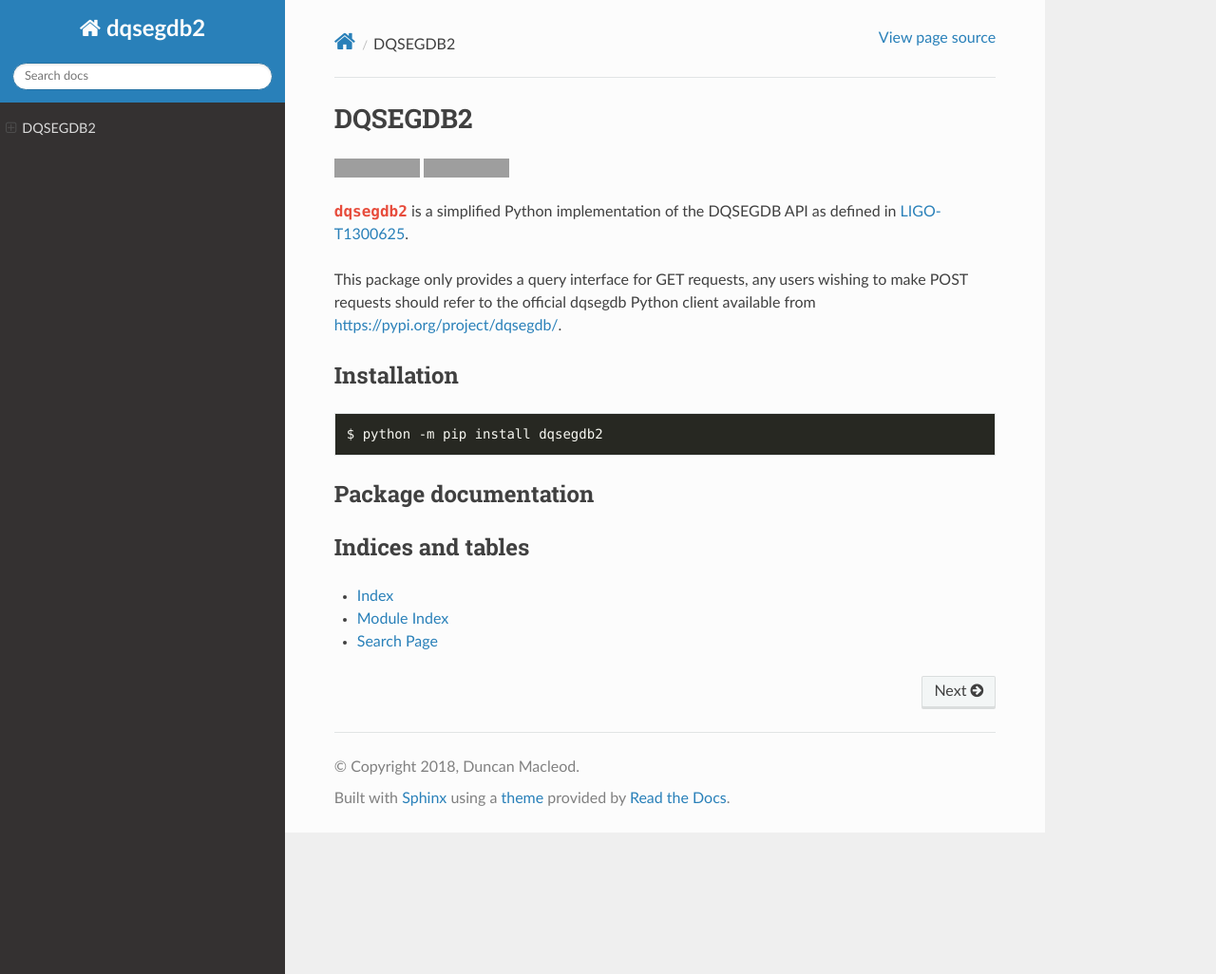
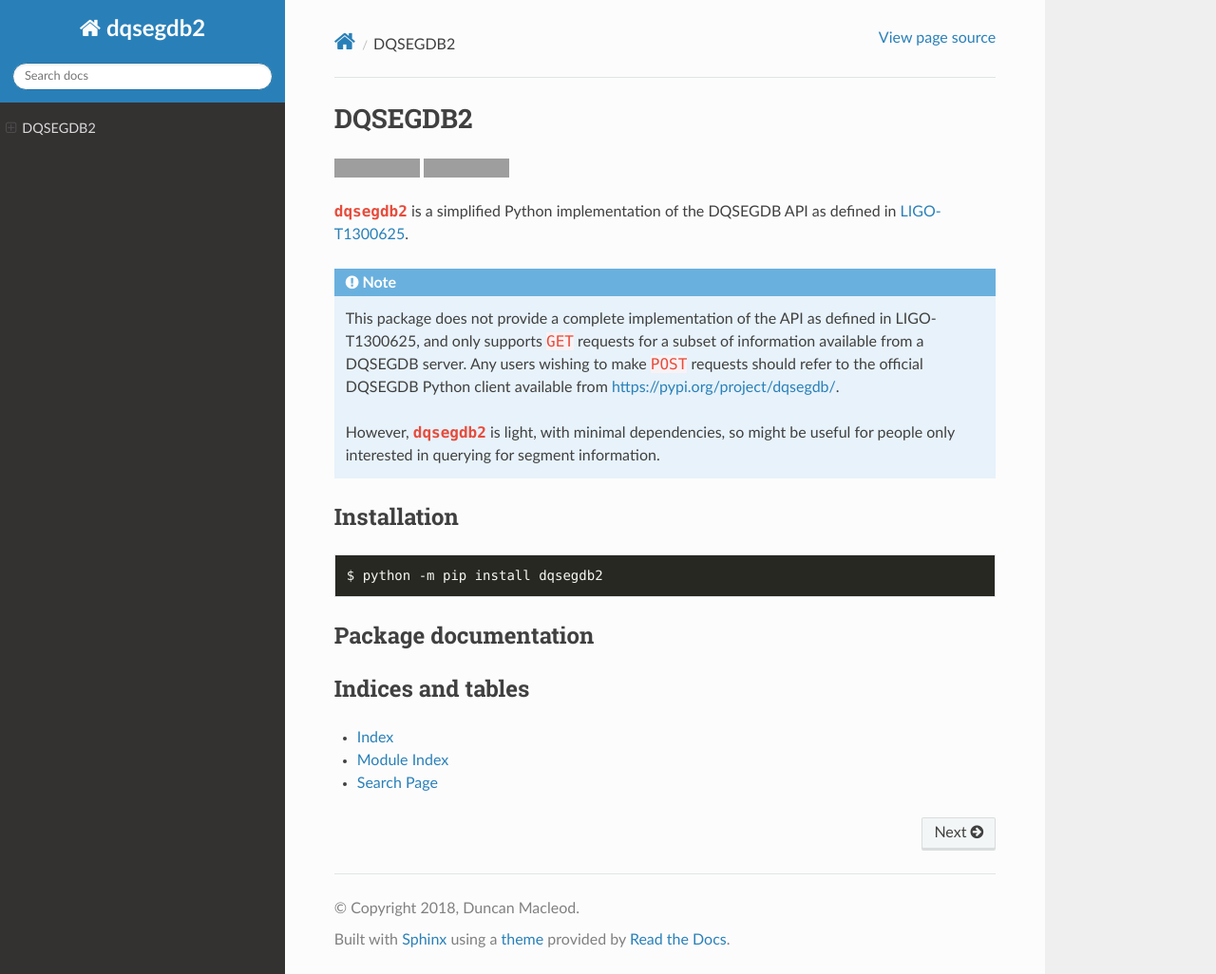
Before and after one commit to duncanmmacleod/dqsegdb2, a Sphinx documentation site: the page built from docs/index.rst, in a window 1280 px wide and 1026 px high. Shown: the whole window at 95% size. Built offline with Sphinx 7.4.7 and the Read the Docs theme 2.0.0, drawn with Linux system fonts in a browser that asks for light colours; grey boxes are pictures that could not be loaded.

Commit message:
docs: added note about relationship to dqsegdb

```diff
--- a/docs/index.rst
+++ b/docs/index.rst
@@ -12,9 +12,16 @@ DQSEGDB2
 `dqsegdb2` is a simplified Python implementation of the DQSEGDB API as
 defined in `LIGO-T1300625 <https://dcc.ligo.org/LIGO-T1300625/public>`__.
 
-This package only provides a query interface for GET requests,
-any users wishing to make POST requests should refer to the official
-dqsegdb Python client available from https://pypi.org/project/dqsegdb/.
+.. note::
+
+    This package does not provide a complete implementation of the API
+    as defined in LIGO-T1300625, and only supports ``GET`` requests for
+    a subset of information available from a DQSEGDB server.
+    Any users wishing to make ``POST`` requests should refer to the official
+    DQSEGDB Python client available from https://pypi.org/project/dqsegdb/.
+
+    However, `dqsegdb2` is light,  with minimal dependencies, so might be
+    useful for people only interested in querying for segment information.
 
 ============
 Installation
```
